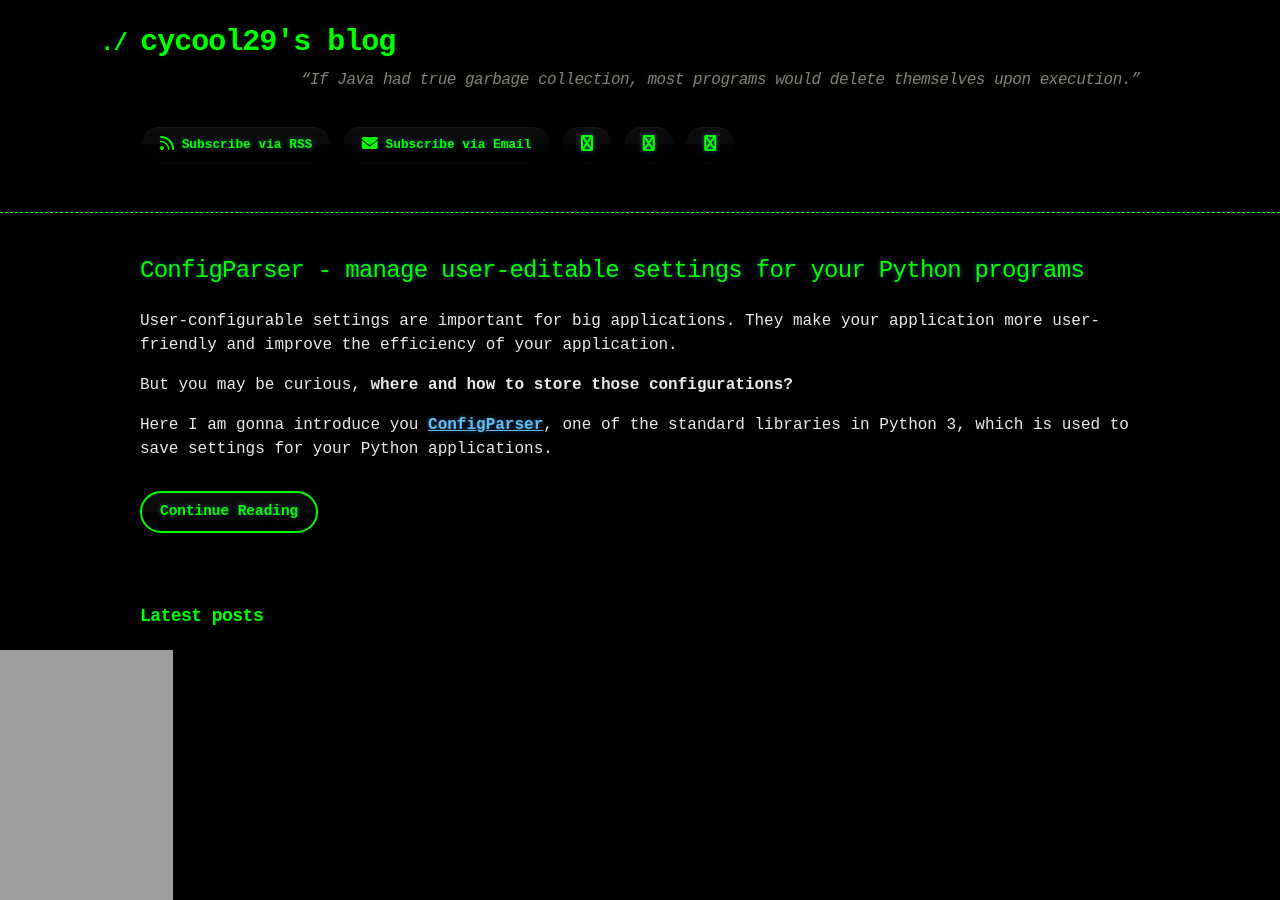
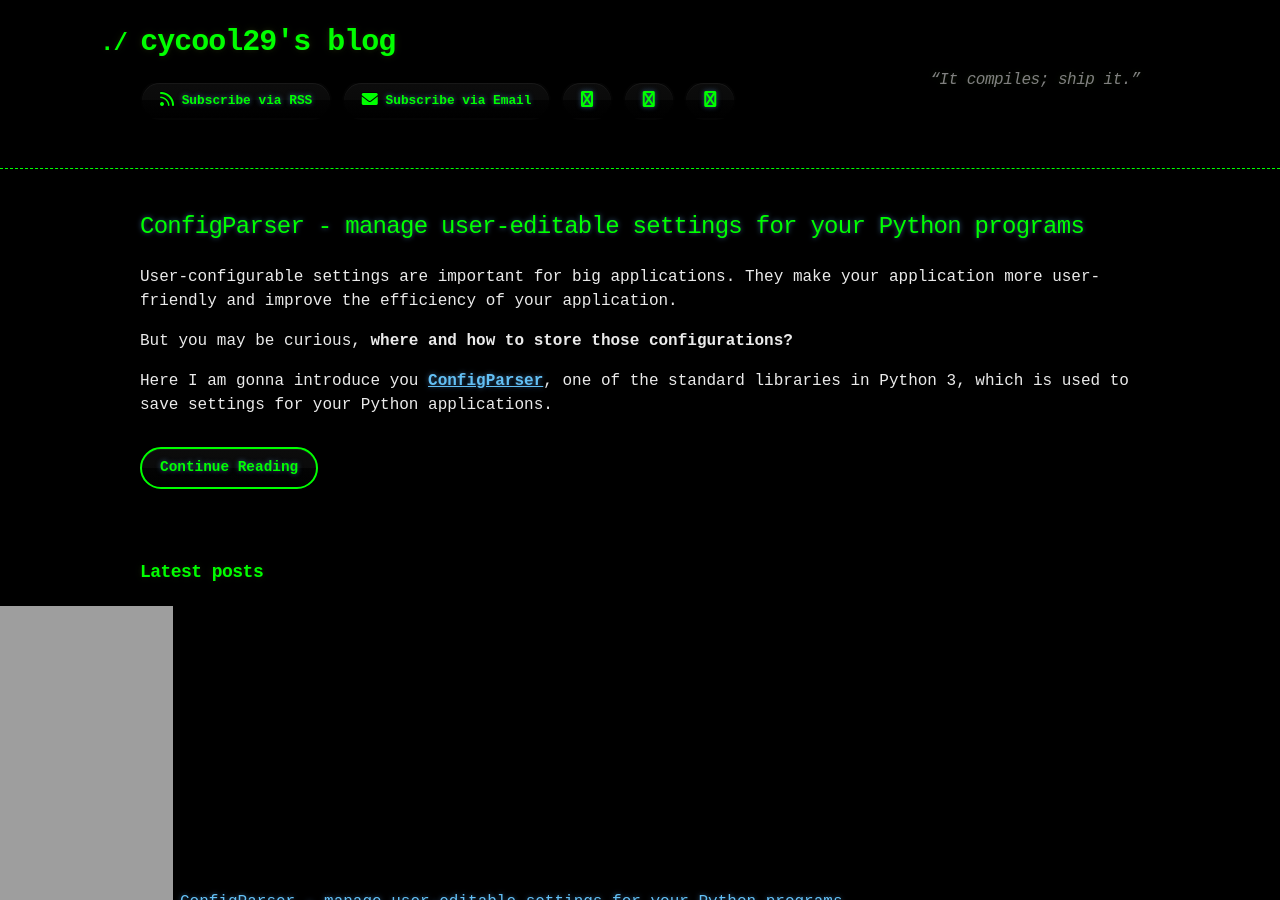
Before and after one commit to cycool29/cycool29.github.io, a Jekyll site: the page built from index.md, in a window 1280 px wide and 900 px high. Built offline with Jekyll 4.4.1, drawn with Linux system fonts in a browser that asks for light colours; a style sheet for code colours, icons or effects is not loaded.

Commit message:
Update quotes

```diff
--- a/_config.yml
+++ b/_config.yml
@@ -1,5 +1,5 @@
 title: cycool29's blog
-description: "“If Java had true garbage collection, most programs would delete themselves upon execution.” "
+description: "“It compiles; ship it.” "
 bio: A high school student. Intermediate in Python, Git, Bash. Learning JavaScript. He/Him. "
 author: cycool29
 url: https://cycool29.github.io
```
